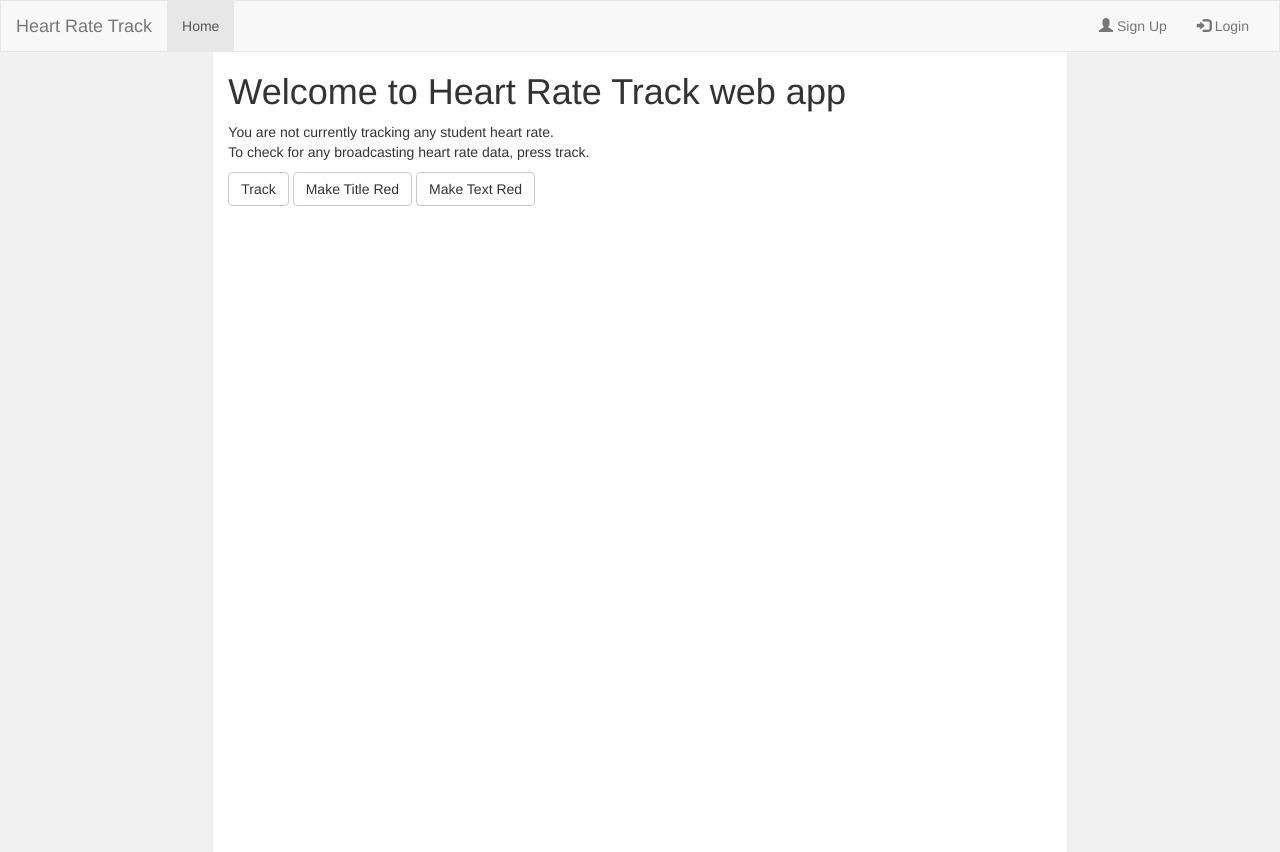
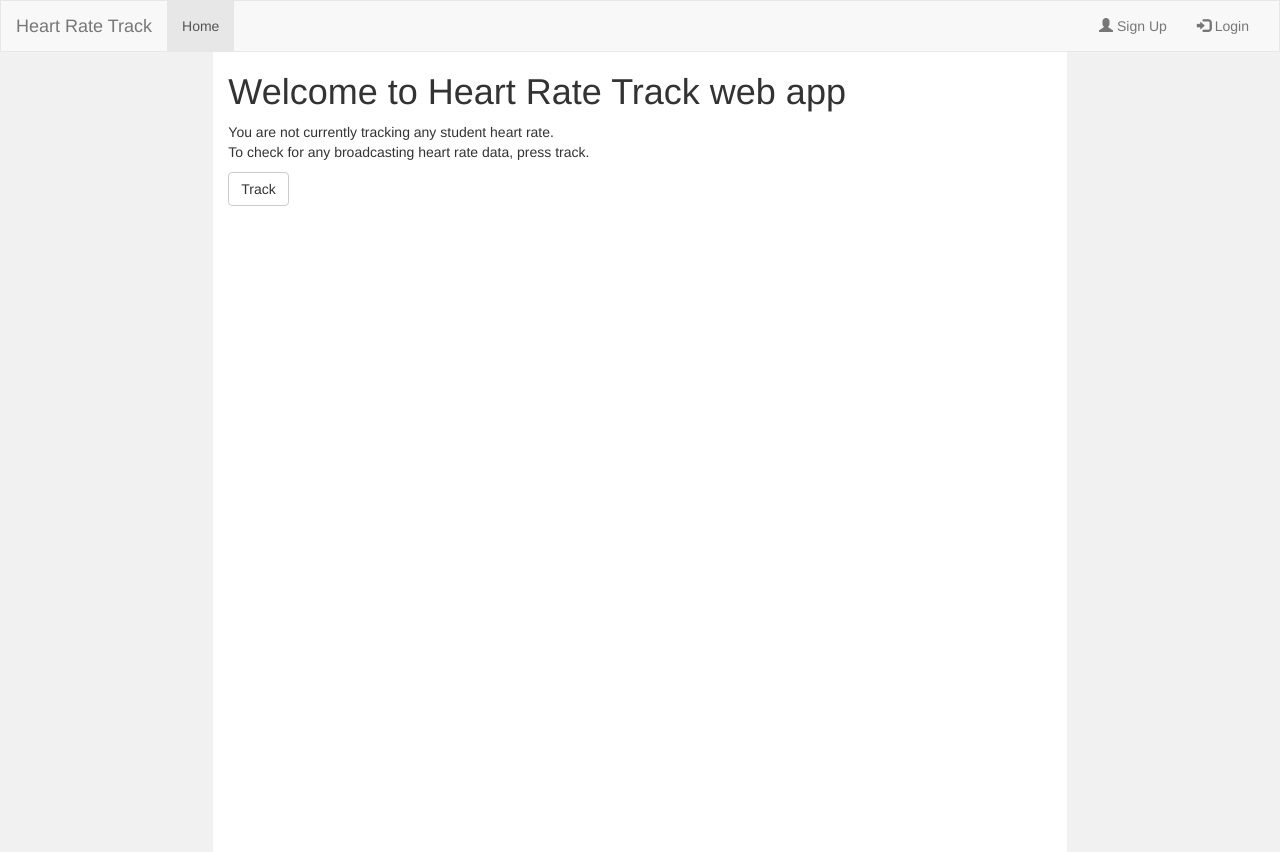
Before and after one commit to ElCashdee/heartRateTrack, a plain HTML site: page index.html in a window 1280 px wide. Drawn offline with Linux system fonts and the light colour scheme.

Commit message:
Updating index.html.
Removing debug buttons to test connection to JS file.

```diff
--- a/index.html
+++ b/index.html
@@ -57,8 +57,6 @@
 				<h1 id="welcomeMsg">Welcome to Heart Rate Track web app</h1>
 				<p id="mainText">You are not currently tracking any student heart rate. <br /> To check for any broadcasting heart rate data, press track.</p>
 				<button type="submit" class="btn btn-default" id="trackBtn" onclick="trackHeartRate()">Track</button>
-				<button type="submit" class="btn btn-default" id="trackBtn" onclick="makeTitleRed()">Make Title Red</button>
-				<button type="submit" class="btn btn-default" id="btnRed" onclick="makeTextRed()">Make Text Red</button>
 
 			</div>
 
```
